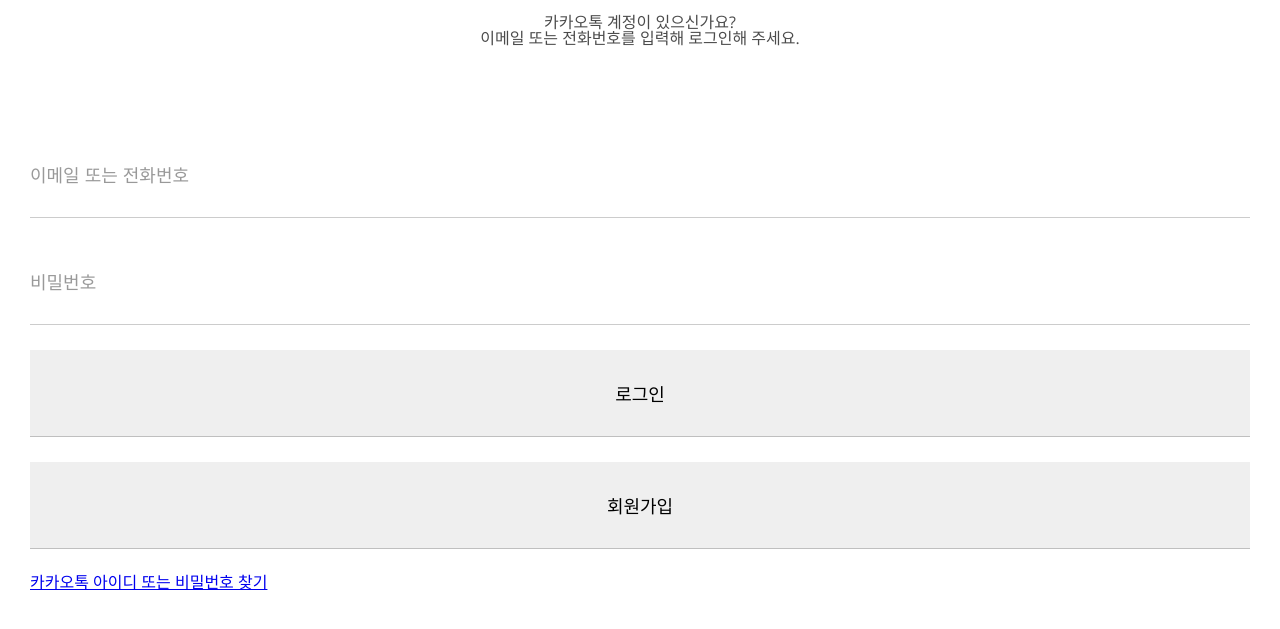
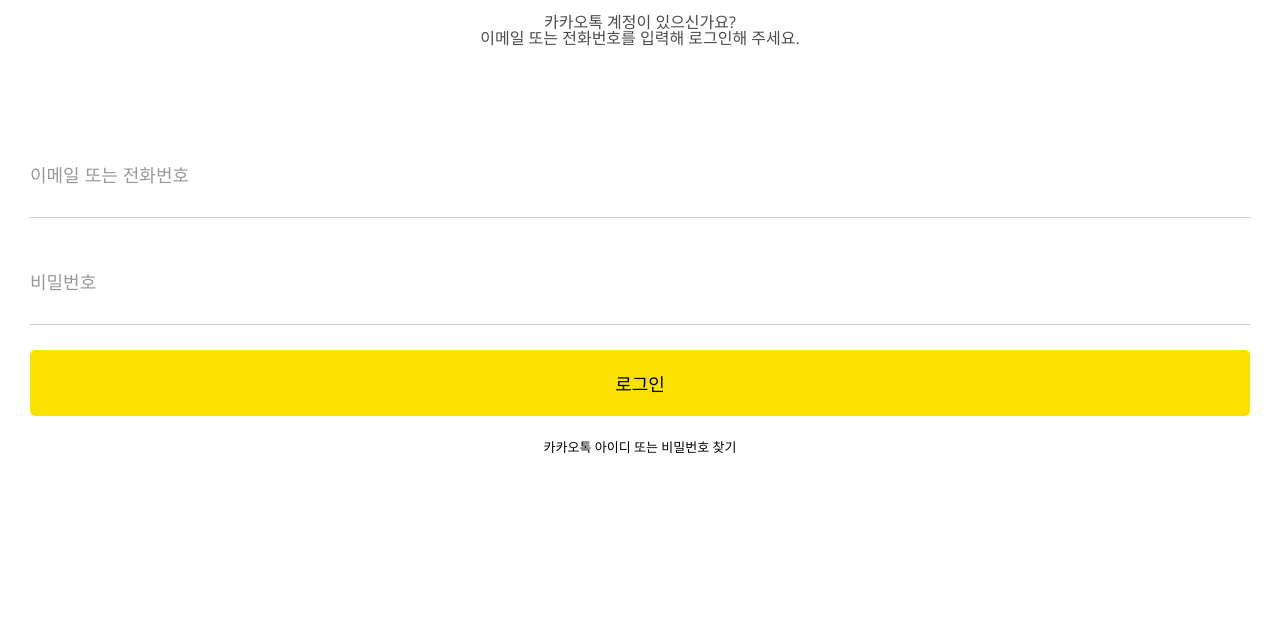
Before and after one commit to ParkSungGyu1/kokoa-clone-2021, a plain HTML site: page index.html in a window 1280 px wide. Shown: the part 167-796 px from the top of the page. Drawn offline with nearby package versions, Linux system fonts and the light colour scheme.

Commit message:
login-form-(2)

```diff
--- a/css/styles.css
+++ b/css/styles.css
@@ -33,15 +33,32 @@ body {
   border: none;
   padding: 30px 0px;
   font-size: 18px;
-  border-bottom: 1px solid rgba(0, 0, 0, 0.2);
   margin-bottom: 25px;
-  transition: border-color 0.3s ease-in-out;
 }
 
 #login-form input::placeholder {
   color: rgba(0, 0, 0, 0.4);
 }
 
+#login-form input:not([type="submit"]) {
+  border-bottom: 1px solid rgba(0, 0, 0, 0.2);
+  transition: border-color 0.3s ease-in-out;
+}
+
 #login-form input:focus {
   border-color: var(--yellow);
 }
+
+#login-form input[type="submit"] {
+  background-color: var(--yellow);
+  cursor: pointer;
+  padding: 20px 0px;
+  border-radius: 5px;
+}
+
+#login-form a {
+  text-align: center;
+  text-decoration: none;
+  color: inherit;
+  font-size: 13px;
+}
--- a/index.html
+++ b/index.html
@@ -34,7 +34,6 @@
             <input type="text" placeholder="이메일 또는 전화번호">
             <input type="password" placeholder="비밀번호">
             <input type="submit" value="로그인">
-            <input type="submit" value="회원가입">
             <a href="#">카카오톡 아이디 또는 비밀번호 찾기</a>
         </form>
 
```
